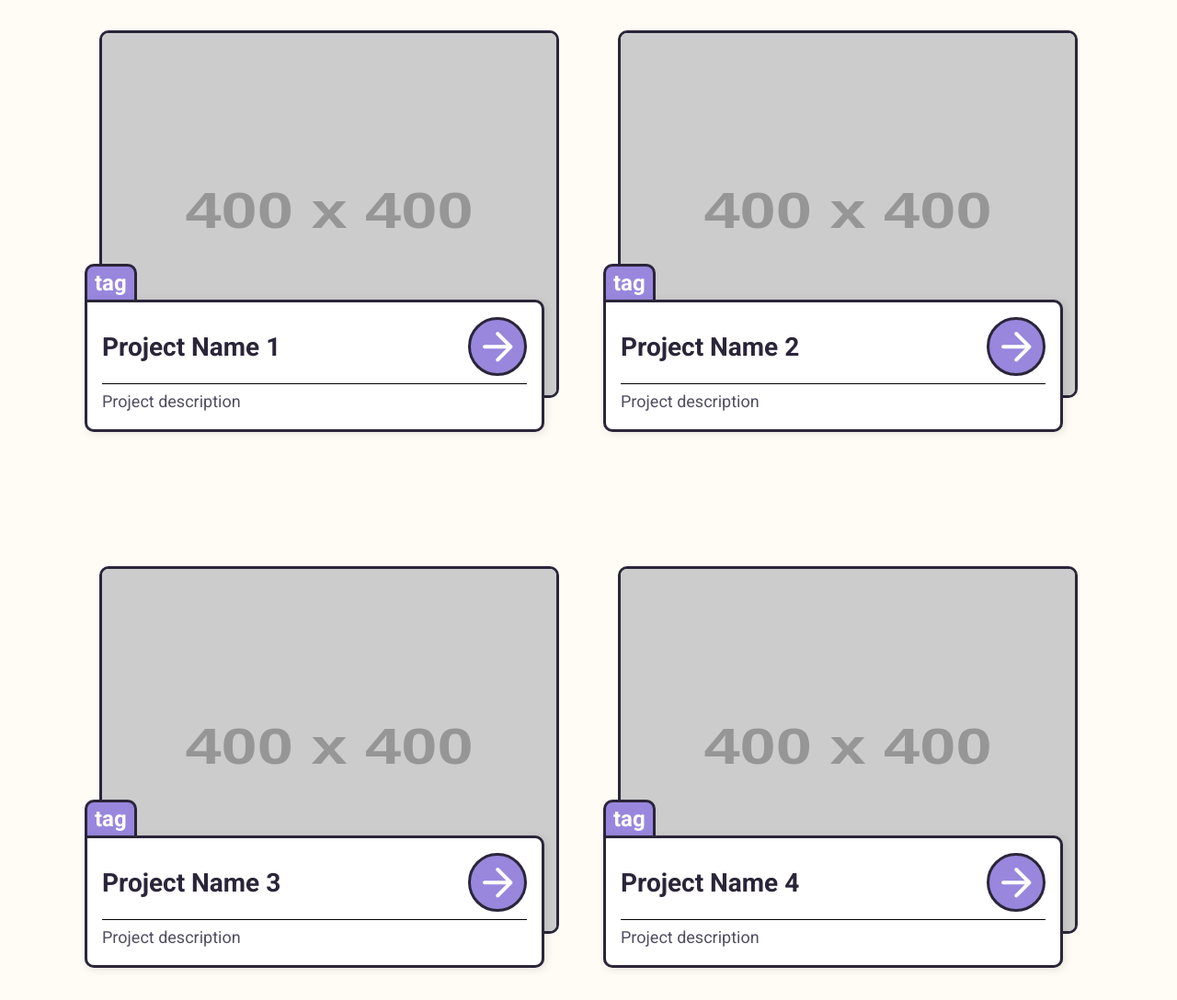
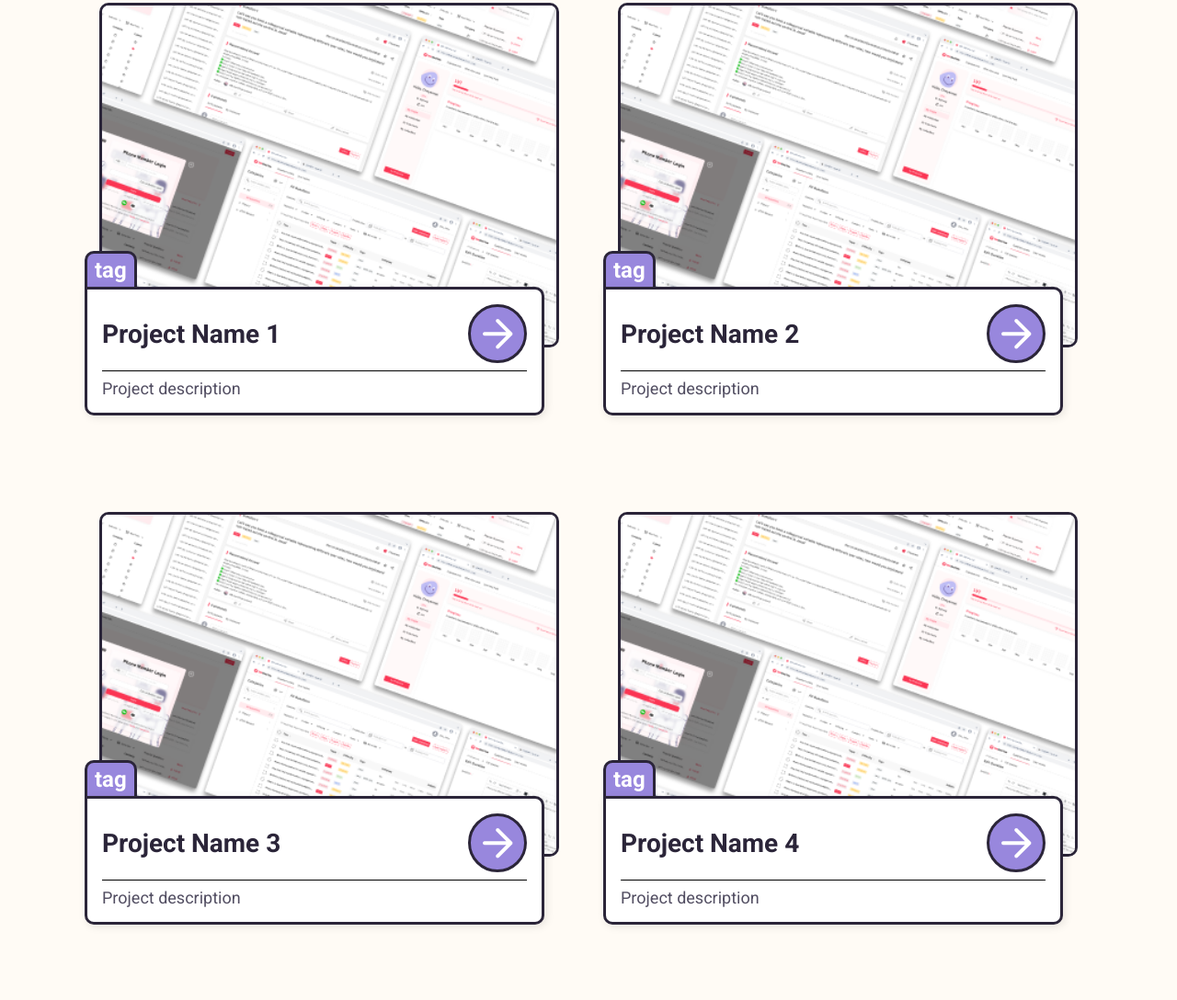
Before and after one commit to Starchild9224/Starchild9224.github.io, a plain HTML site: page uiux.html in a window 1280 px wide. Shown: the part 224-1312 px from the top of the page at 92% size. Drawn offline with Linux system fonts and the light colour scheme; placeholder pictures from the web are drawn by us; a script that the page names is missing; a web font is replaced by a local one.

Commit message:
card cover image resize

```diff
--- a/styles/styles.css
+++ b/styles/styles.css
@@ -158,11 +158,11 @@ nav .selected{
 
 .card-image {
     width: 500px;
-    height: 400px;
+    height: 375px;
     overflow: hidden;
     border-radius: 10px;
     position: relative;
-    top: 50px; /* img move down for 50px */
+    top: 20px; /* img move down for 50px */
     transition: transform 0.2s ease-in-out;
 }
 
@@ -173,7 +173,7 @@ nav .selected{
 }
 
 .card:hover .card-image {
-    transform: translateY(-50px);
+    transform: translateY(-20px);
 }
 
 /* Card size - mobile view */
@@ -196,12 +196,11 @@ nav .selected{
 
 .card-text-container {
     position: relative;
-    top: -100px; /* text container move up for 100px */
+    top: -85px; /* text container move up for 100px */
     left:-16px;
     display: flex;
     flex-direction: column;
-    /* TODO: fixed size image?*/
-    height: calc(100% - 400px);
+    height: calc(100% - 375px);
 }
 
 .card-tag {
@@ -274,7 +273,7 @@ hr {
 }
 
 #watercolour-section {
-    background-color: var(--reverse-text);
+    background-color: var(--secondary-light);
 }
 
 .art-card {
--- a/uiux.html
+++ b/uiux.html
@@ -33,7 +33,9 @@
             <article class="card">
                 <!-- TODO: update links -->
                 <a href="projects/projectDetail.html">
-                    <img class="card-image solid-border" src="https://placehold.co/400">
+                    <figure class="card-image solid-border">
+                        <img src="./assets/interview hub project/interview hub cover.png">
+                    </figure>
                     <div class="card-text-container">
                         <p class="card-tag solid-border">tag</p>
 
@@ -55,7 +57,9 @@
             <article class="card">
                 <!-- TODO: update links -->
                 <a href="projects/projectDetail.html">
-                    <img class="card-image solid-border" src="https://placehold.co/400">
+                    <figure class="card-image solid-border">
+                        <img src="./assets/interview hub project/interview hub cover.png">
+                    </figure>
                     <div class="card-text-container">
                         <p class="card-tag solid-border">tag</p>
                         <div class="card-text solid-border">
@@ -75,7 +79,9 @@
             <article class="card">
                 <!-- TODO: update links -->
                 <a href="projects/projectDetail.html">
-                    <img class="card-image solid-border" src="https://placehold.co/400">
+                    <figure class="card-image solid-border">
+                        <img src="./assets/interview hub project/interview hub cover.png">
+                    </figure>
                     <div class="card-text-container">
                         <p class="card-tag solid-border">tag</p>
                         <div class="card-text solid-border">
@@ -95,7 +101,9 @@
             <article class="card">
                 <!-- TODO: update links -->
                 <a href="projects/projectDetail.html">
-                    <img class="card-image solid-border" src="https://placehold.co/400">
+                    <figure class="card-image solid-border">
+                        <img src="./assets/interview hub project/interview hub cover.png">
+                    </figure>
                     <div class="card-text-container">
                         <p class="card-tag solid-border">tag</p>
                         <div class="card-text solid-border">
@@ -115,7 +123,9 @@
             <article class="card">
                 <!-- TODO: update links -->
                 <a href="projects/projectDetail.html">
-                    <img class="card-image solid-border" src="https://placehold.co/400">
+                    <figure class="card-image solid-border">
+                        <img src="./assets/interview hub project/interview hub cover.png">
+                    </figure>
                     <div class="card-text-container">
                         <p class="card-tag solid-border">tag</p>
                         <div class="card-text solid-border">
@@ -132,10 +142,13 @@
                 </a>
             </article>
 
+            <!-- TODO: dashed line with no content -->
             <article class="card">
                 <!-- TODO: update links -->
                 <a href="projects/projectDetail.html">
-                    <img class="card-image solid-border" src="https://placehold.co/400">
+                    <figure class="card-image solid-border">
+                        <img >
+                    </figure>
                     <div class="card-text-container">
                         <p class="card-tag solid-border">tag</p>
                         <div class="card-text solid-border">
```
Also changed, not shown: index.html (+0 -1 lines).
